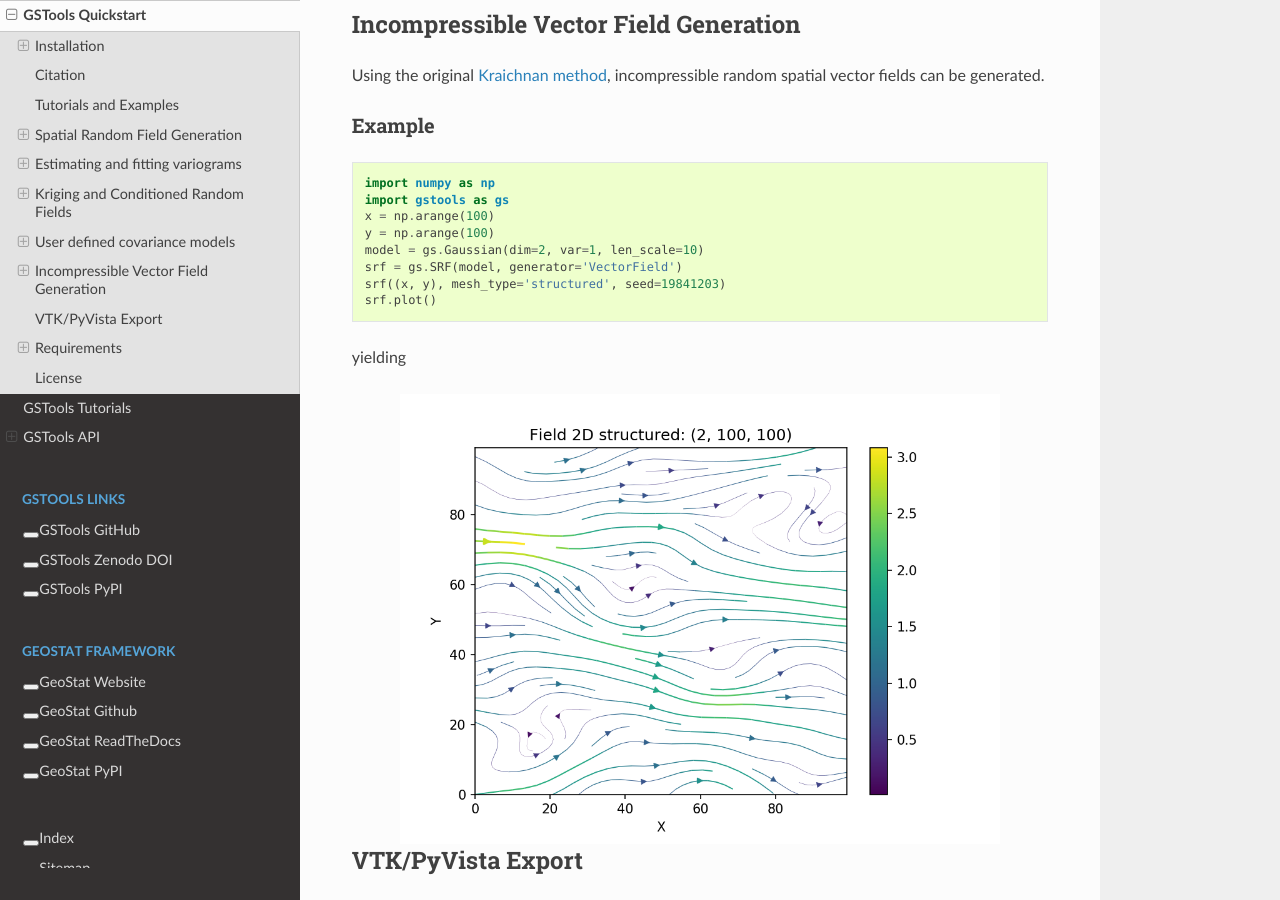
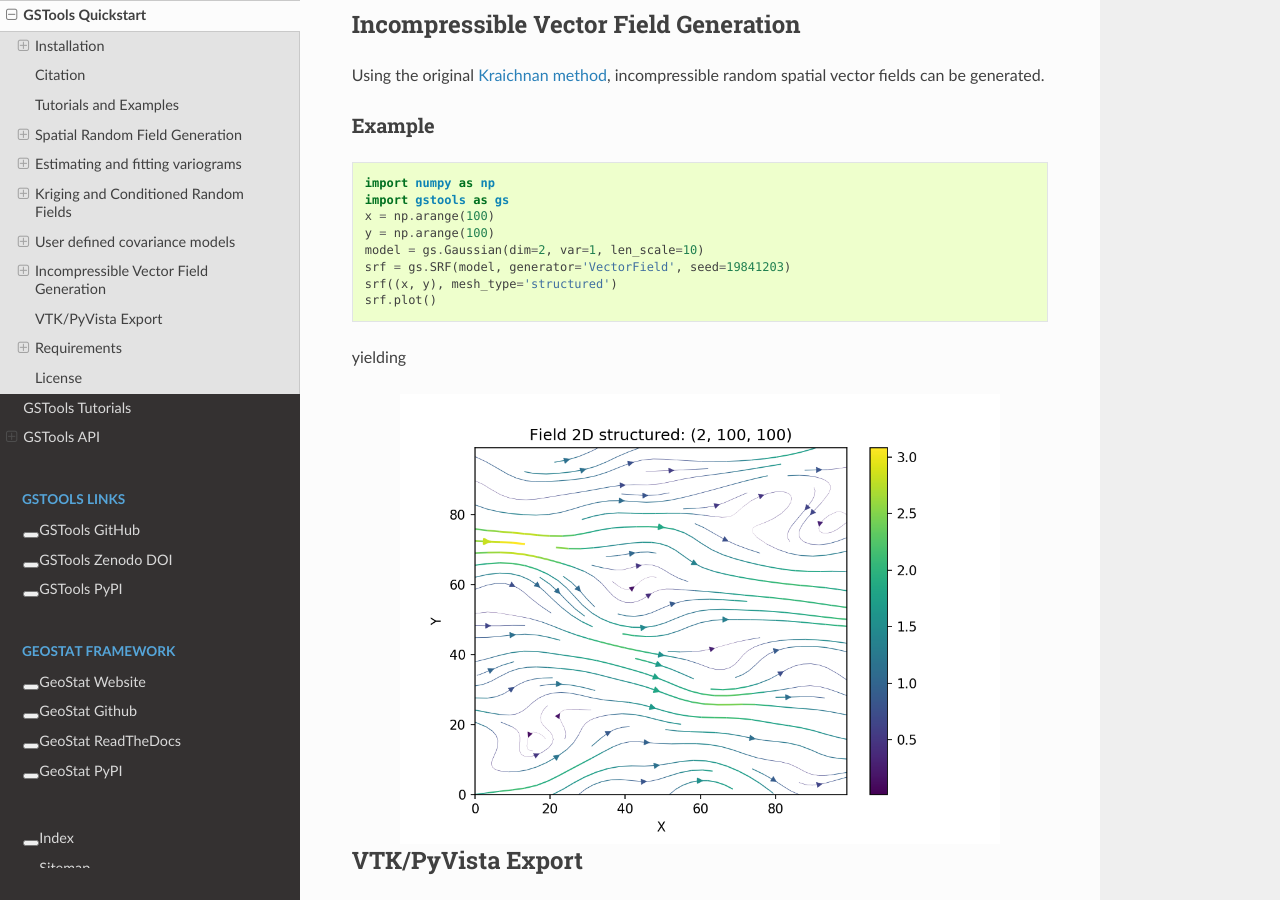
Before and after one commit to GeoStat-Framework/GSTools, a Sphinx documentation site: the page built from docs/source/index.rst, in a window 1280 px wide and 900 px high, scrolled down 6844 px. Built offline with Sphinx 7.4.7 and the Read the Docs theme 2.0.0, drawn with Linux system fonts in a browser that asks for light colours; formulas are drawn with MathJax 3; pages that are not in the unit, such as notebooks, are missing from menus; the version number could not be read and is left out.

```diff
--- a/docs/source/index.rst
+++ b/docs/source/index.rst
@@ -316,8 +316,8 @@ Example
    x = np.arange(100)
    y = np.arange(100)
    model = gs.Gaussian(dim=2, var=1, len_scale=10)
-   srf = gs.SRF(model, generator='VectorField')
-   srf((x, y), mesh_type='structured', seed=19841203)
+   srf = gs.SRF(model, generator='VectorField', seed=19841203)
+   srf((x, y), mesh_type='structured')
    srf.plot()
 
 yielding
```
Also changed, not shown: README.md (+2 -2 lines).
